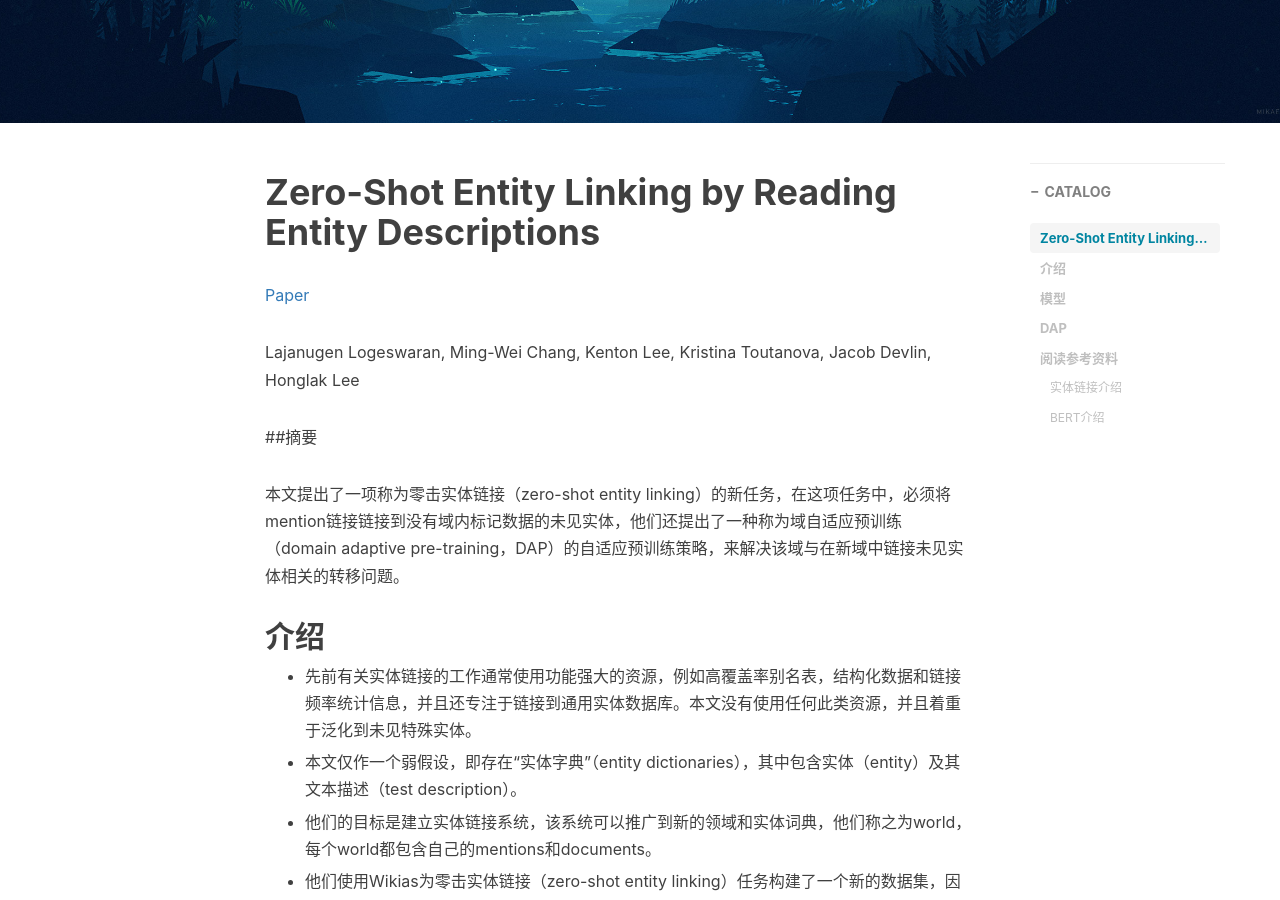
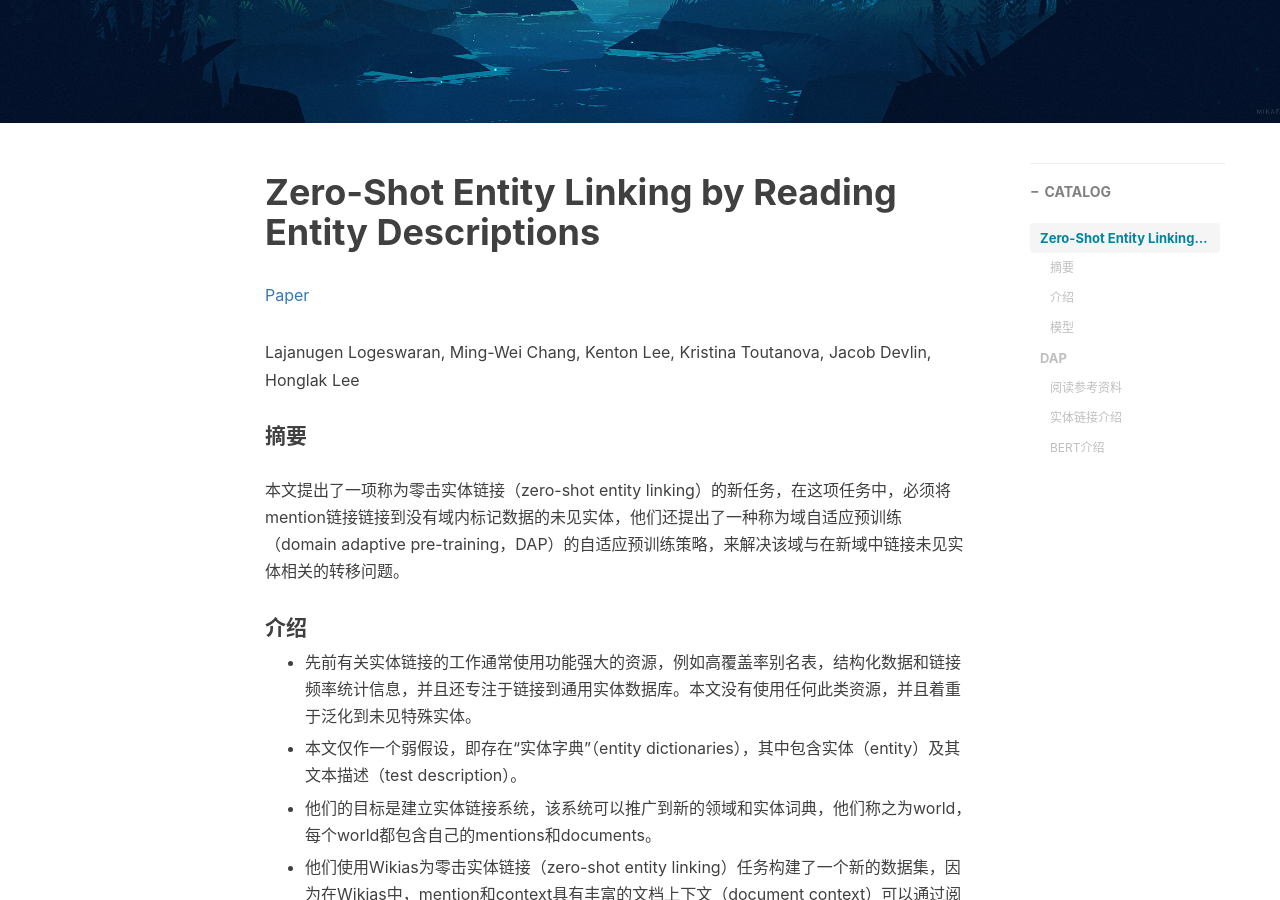
Before and after one commit to doutree/doutree.github.io, a Jekyll site: the page built from _posts/2020-07-24-Zero-Shot Entity Linking by Reading Entity Descriptions.md, in a window 1280 px wide and 900 px high, scrolled down 670 px. Built offline with Jekyll 4.4.1, drawn with Linux system fonts in a browser that asks for light colours; nearby versions of some CDN libraries; comment, search, counter and statistics services are not loaded.

Commit message:
修改博客

```diff
--- a/_posts/2020-07-24-Zero-Shot Entity Linking by Reading Entity Descriptions.md
+++ b/_posts/2020-07-24-Zero-Shot Entity Linking by Reading Entity Descriptions.md
@@ -16,11 +16,11 @@ tags:
 
 Lajanugen Logeswaran, Ming-Wei Chang, Kenton Lee, Kristina Toutanova, Jacob Devlin, Honglak Lee
 
-##摘要
+#### 摘要
 
 本文提出了一项称为零击实体链接（zero-shot entity linking）的新任务，在这项任务中，必须将mention链接链接到没有域内标记数据的未见实体，他们还提出了一种称为域自适应预训练（domain adaptive pre-training，DAP）的自适应预训练策略，来解决该域与在新域中链接未见实体相关的转移问题。
 
-## 介绍
+#### 介绍
 
 - 先前有关实体链接的工作通常使用功能强大的资源，例如高覆盖率别名表，结构化数据和链接频率统计信息，并且还专注于链接到通用实体数据库。本文没有使用任何此类资源，并且着重于泛化到未见特殊实体。
 
@@ -37,7 +37,7 @@ Lajanugen Logeswaran, Ming-Wei Chang, Kenton Lee, Kristina Toutanova, Jacob Devl
 
 
 
-## 模型
+#### 模型
 
 - 他们采用两步模型进行实体链接，首先是快速候选者生成阶段，该模型使用BM25（TF-IDF的一种变体）来测量mention字符串和候选文档之间的相似度，并获取前k个实体。
 - 第二步是对这些实体进行排名，使用在阅读理解和自然语言推理任务方面很强的模型来比较上下文mention（mention in context）和候选实体描述（candidate entity description），如Transformers。
@@ -57,12 +57,12 @@ Lajanugen Logeswaran, Ming-Wei Chang, Kenton Lee, Kristina Toutanova, Jacob Devl
 
 - 在所有这三种方法中，最后都在源域标记的数据上对该模型进行了微调，他们还将这些方法结合在一起以进一步提高性能。
 
-## 阅读参考资料
+#### 阅读参考资料
 
-##### 实体链接介绍
+###### 实体链接介绍
 
 https://zhuanlan.zhihu.com/p/81073607
 
-##### BERT介绍
+###### BERT介绍
 
 https://zhuanlan.zhihu.com/p/54356280
```
Also changed, not shown: assets/image-20200530154734548.png (added).
